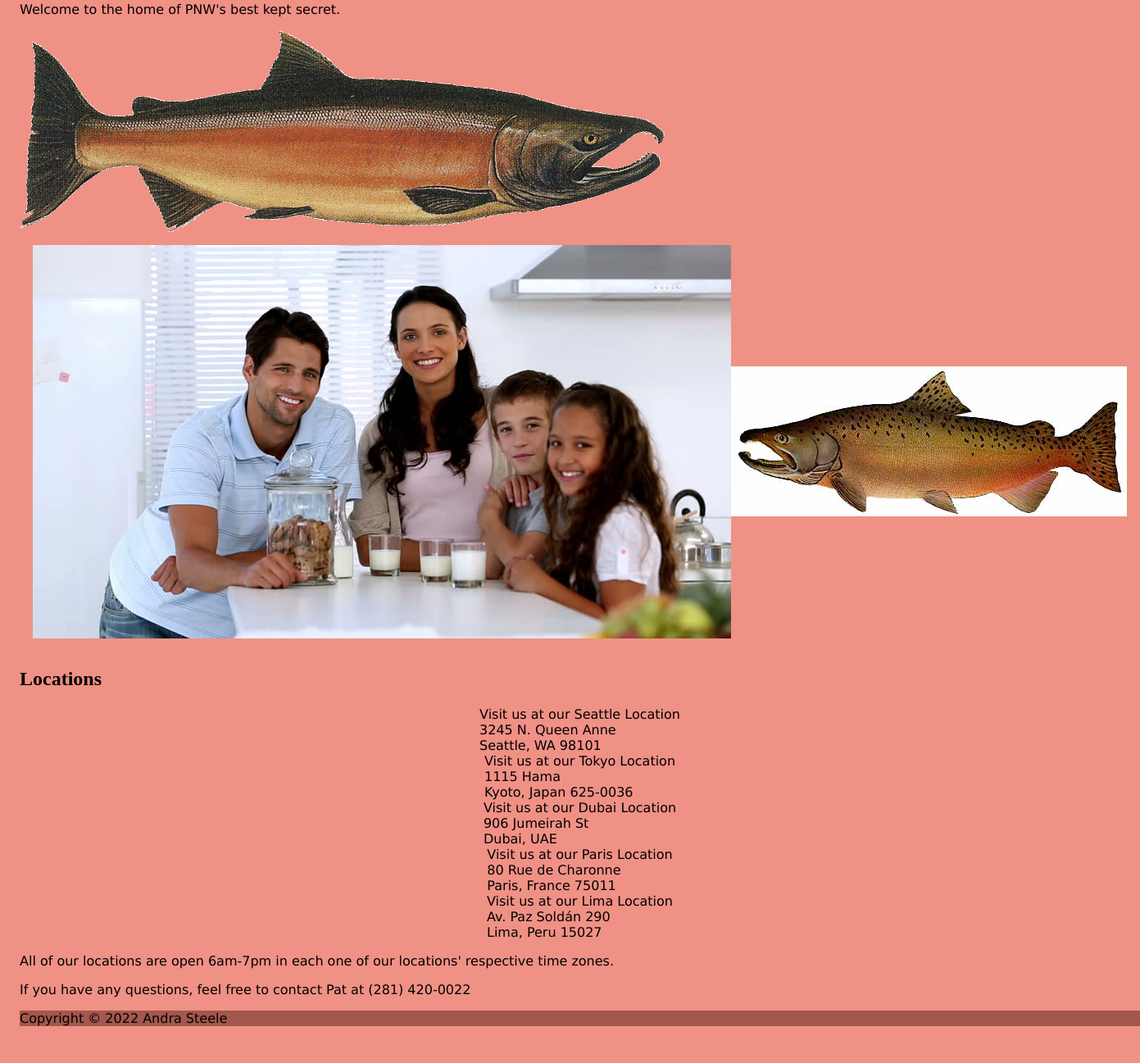
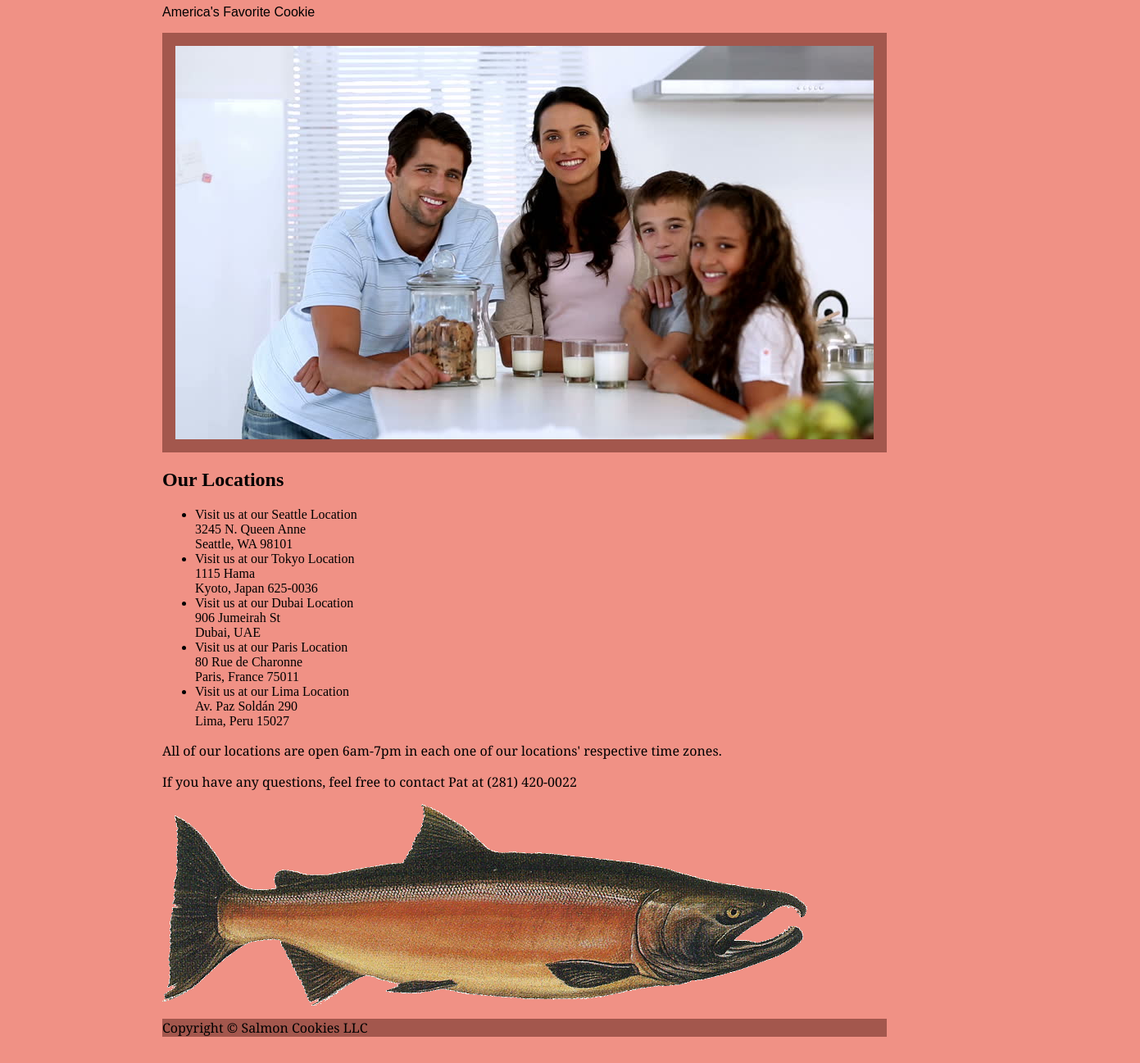
Before and after one commit to asteele1493/cookie-stand, a plain HTML site: page index.html in a window 1280 px wide. Shown: the part 121-1418 px from the top of the page at 82% size, 1391 px wide, since content can reach past the window. Drawn offline with Linux system fonts and the light colour scheme.

Commit message:
Rendering table, added colors to divs

```diff
--- a/CSS/style.css
+++ b/CSS/style.css
@@ -17,13 +17,19 @@ nav{
   color: black;
 }
 
-
+div{
+  background-color: #A3574D;
+}
 h1 {
-  font-family: ; 'Ultra', serif;
+  font-family: 'Ultra', serif;
+  color: #3B1E17;
   text-align: center;
   display: flex;
   background-color: #A3574D;
   border-radius: 4px;
+}
+#subheading{
+  font-family: Arial, Helvetica, sans-serif;
 }
 
 #salmon{
@@ -35,14 +41,13 @@ h1 {
   display: flex;
   flex-direction: row;
   justify-content: space-evenly;
-  align-items: center;
   flex-grow: 3;
   padding: 1rem;
   row-gap: 10px;
 }
 
 p {
-  font-family: Verdana, Geneva, Tahoma, sans-serif;
+  font-family: Georgia, 'Times New Roman', Times, serif;
   text-align: left;
 }
 
@@ -57,3 +62,11 @@ address {
 footer{
   background-color: #A3574D;
 }
+
+#data{
+  font-family: Arial, Helvetica, sans-serif;
+}
+
+#salmon{
+  align-items: center;
+}
--- a/JS/app.js
+++ b/JS/app.js
@@ -62,6 +62,31 @@ new Store("Tokyo", 3, 24, 1.2);
 new Store("Dubai", 11, 38, 3.7);
 new Store("Paris", 20, 38, 2.3);
 new Store("Lima", 2, 16, 4.6);
+/////////////Adding this here because I feel stupid and need a visualization////////
+// create table header (this will include operating hours)
+let table = document.getElementById('storeNameTable');
+let tableHeader = document.createElement('tr');
+let header = document.createElement('th');
+table.appendChild(tableHeader);
+tableHeader.innerText = 'Operating Hours';
+
+//for loop to iterate through and append each hour each location will be operating.
+
+for (let i = 0; i < op_hours.length; i++){
+  header = document.createElement('th');
+  header.innerText = op_hours[i];
+  tableHeader.appendChild(header);
+  allStores[i] = 0;
+}
+
+
+
+
+//create table rows (all locations with their respective hourly totals)///////
+
+//create table footer (this will include totals for all locations, and grand total of total sales)/////////
+
+
 
 /////////////////////////////////////////////
 function render() {
@@ -71,6 +96,7 @@ function render() {
   rendertableHead();
   rendertableBody();
   rendertableFoot();
+}
 
 
 Stores.prototype.render = function(){
@@ -277,4 +303,4 @@ let addForm = document.getElementById('locationForm');
 // let list4 = document.getElementById('lim');
 // let p4 = document.createElement('p');
 // p4.innerText = "Lima";
-// list4.appendChild(p4);
+// list4.appendChild(p4)
--- a/index.html
+++ b/index.html
@@ -9,57 +9,58 @@
   <style>
     @import url('https://fonts.googleapis.com/css2?family=Ultra&display=swap');
     </style>
+
 </head>
 
 <nav><a href="sales.html">Salmon Cookie Sales</a></nav>
 
 <body>
 
-  <h1>Pat's Poppin' Salmon Cookies!</h1>
-  <p> Welcome to the home of PNW's best kept secret.</p>
-  <img id = "salmon" src="CSS/salmon (1).png" alt="Photograph of a salmon.">
+  <h1>The Original Salmon Cookies</h1>
+  <p id = "subheading"> America's Favorite Cookie</p>
 
  <div id="firstRow">
 
   <img src="CSS/img/family.jpg" alt="Photograph of a family.">
 
-  <img src = "CSS/img/chinook.jpg" alt="Photograph of a chinook">
-
   </div>
 
-  <h2>Locations</h2>
-  <address>
+  <h2>Our Locations</h2>
+  <ul>
+    <li>
     Visit us at our Seattle Location<br>
     3245 N. Queen Anne<br>
     Seattle, WA 98101<br>
-  </address>
-  <address>
+    </li>
+    <li>
     Visit us at our Tokyo Location<br>
     1115 Hama<br>
     Kyoto, Japan 625-0036<br>
-  </address>
-  <address>
+    </li>
+    <li>
     Visit us at our Dubai Location<br>
     906 Jumeirah St<br>
     Dubai, UAE <br>
-  </address>
-  <address>
+    </li>
+    <li>
     Visit us at our Paris Location<br>
     80 Rue de Charonne<br>
     Paris, France 75011<br>
-  </address>
-  <address>
+    </li>
+    <li>
     Visit us at our Lima Location<br>
     Av. Paz Soldán 290<br>
     Lima, Peru 15027<br>
-  </address>
-
+    </li>
+</ul>
   <p>All of our locations are open 6am-7pm in each one of our locations' respective time zones.</p>
 
   <p>If you have any questions, feel free to contact Pat at (281) 420-0022</p>
 
+  <img id = "salmon" src="CSS/salmon (1).png" alt="Photograph of a salmon.">
+
   <footer>
-    <p>Copyright &copy; 2022 Andra Steele</p>
+    <p>Copyright &copy; Salmon Cookies LLC</p>
   </footer>
   <a href="sales.html"></a>
   <script src="JS/app.js"></script>
```
Also changed, not shown: sales.html (+1 -1 lines).
